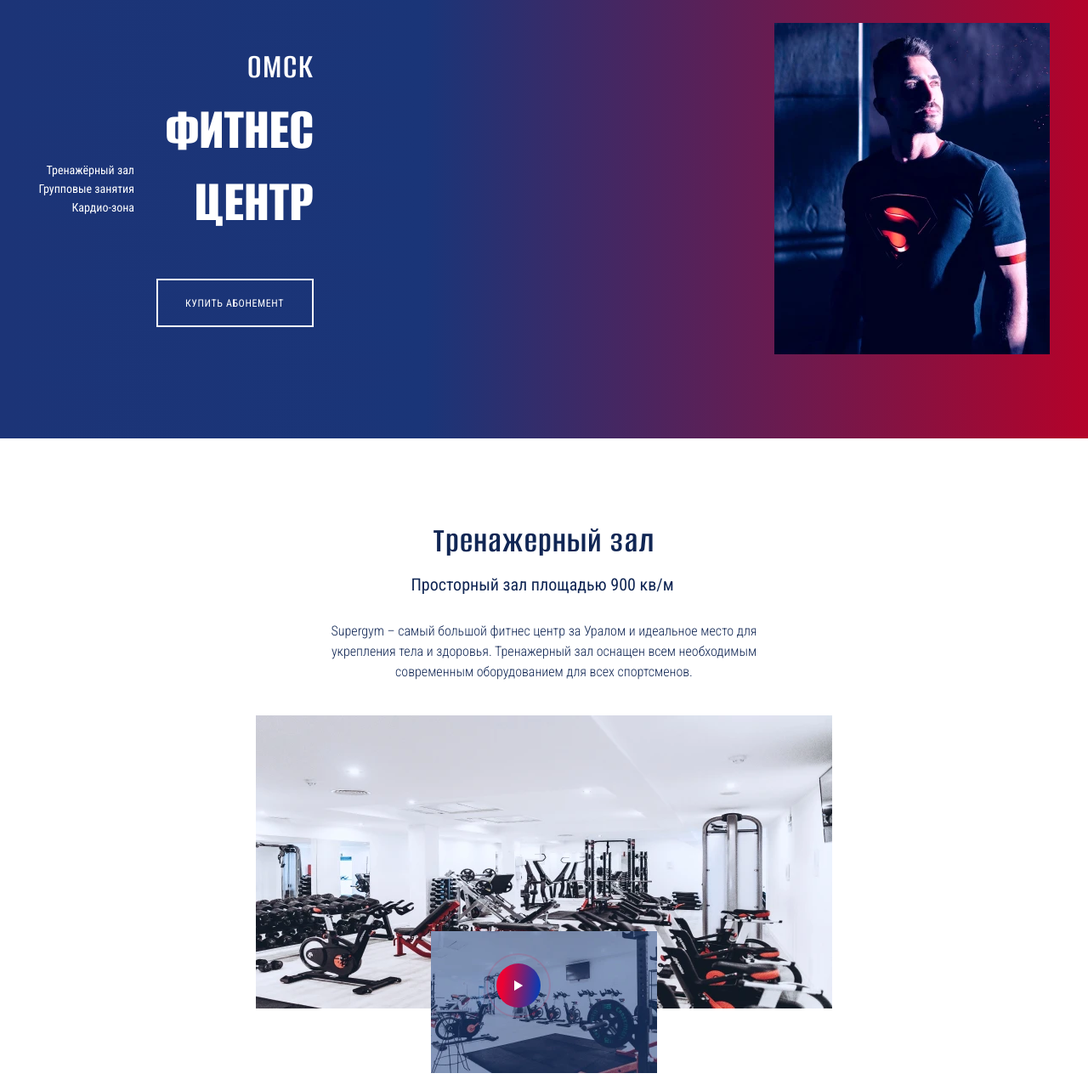
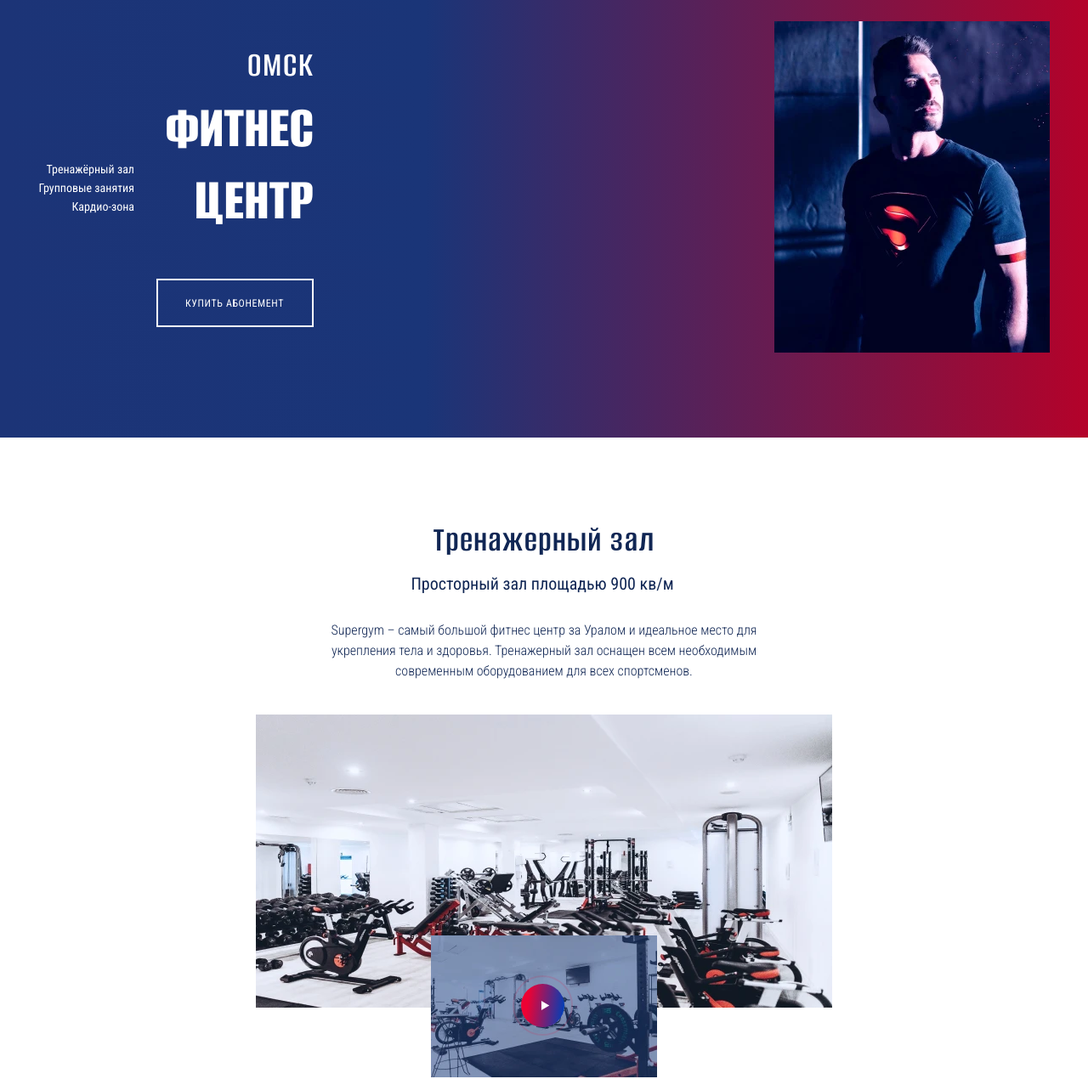
Before and after one commit to mgDentist/maxim-grigoryev-fitness-accelerator, a website: page source/index.html in a window 1280 px wide. Shown: the part 59-1329 px from the top of the page at 85% size. Drawn offline with nearby package versions, Linux system fonts and the light colour scheme; files that its build step writes are made by us from their sources; grey boxes are pictures that could not be loaded; files whose address does not match are found by name.

Commit message:
Добавляет PP для header, hero, gym

```diff
--- a/source/index.html
+++ b/source/index.html
@@ -22,8 +22,8 @@
     </header>
     <main>
       <section class="main__section hero">
+        <h1 class="visually-hidden">Спортзал Supergym</h1>
         <div class="container hero__container">
-          <h1 class="visually-hidden">Спортзал Supergym</h1>
           <div class="hero__left-text-wrapper">
             <p class="hero__left-text">
               Тренажёрный&nbsp;зал<br> Групповые&nbsp;занятия<br> Кардио-зона
--- a/source/sass/blocks/gym.scss
+++ b/source/sass/blocks/gym.scss
@@ -6,7 +6,7 @@
   }
 
   @include vp-767 {
-    padding: 71px 0 70px;
+    padding: 71px 0 64px;
   }
 }
 
@@ -42,7 +42,7 @@
 }
 
 .gym__title {
-  margin-bottom: 33px;
+  margin-bottom: 34px;
   font-family: "Alumni Sans", sans-serif;
   font-size: 54px;
   font-weight: 600;
@@ -138,7 +138,7 @@
   left: -63px;
 
   @include vp-1365 {
-    bottom: -83px;
+    bottom: -89px;
     left: 50%;
     transform: translateX(-50%);
   }
@@ -175,14 +175,14 @@
   display: flex;
   justify-content: center;
   align-items: center;
-  top: 27%;
-  left: 36%;
+  top: 33%;
+  left: 40%;
   width: 72px;
   height: 72px;
   border-radius: 50%;
   background: linear-gradient(97deg, #ED0233 17.6%, #003EB7 95.31%);
   outline: 2px solid #ed023320;
-  outline-offset: 14px;
+  outline-offset: 11px;
   // pointer-events: none;
   cursor: pointer;
 
@@ -210,30 +210,33 @@
   }
 
   @include vp-1365 {
-    width: 52px;
-    height: 52px;
-    top: 22%;
-    left: 29%;
-    outline-offset: 10px;
+    width: 51px;
+    height: 51px;
+    top: 33%;
+    left: 40%;
+    outline-offset: 8px;
   }
 
   @include vp-767 {
-    top: 23%;
-    left: 32%;
+    top: 33%;
+    left: 42%;
   }
 }
 
 .gym__svg-button {
-  width: 17px;
-  height: 17px;
+  margin-left: 6px;
+  width: 14px;
+  height: 14px;
   fill: $color-default-white;
 
   @include vp-1365 {
-    width: 12px;
-    height: 12px;
+    width: 11px;
+    height: 11px;
   }
 
-  @include vp-767 {}
+  @include vp-767 {
+    margin-left: 3px;
+  }
 
   @include hover-focus {
     fill: $color-default-blue;
--- a/source/sass/blocks/hero.scss
+++ b/source/sass/blocks/hero.scss
@@ -1,14 +1,16 @@
 .hero {
+  margin-top: -1px;
   padding-bottom: size(120px);
   background: linear-gradient(90deg, #1C3477 0%, #1C3477 0.01%, #1A3578 39.11%, #73184B 75.5%, #B4022A 100%);
   color: $color-default-white;
 
   @include vp-1365 {
-    padding-bottom: 99px;
+    margin-top: -2px;
+    padding-bottom: 100px;
   }
 
   @include vp-767 {
-    padding-bottom: 70px;
+    padding-bottom: 56px;
   }
 }
 
@@ -31,10 +33,15 @@
   display: grid;
   grid-template-columns: 113px 270px;
   column-gap: 18px;
+  grid-template-areas:
+  "ltext rtext"
+  "buy-button buy-button";
+  padding-bottom: 45px;
 
   @include vp-1365 {
     grid-template-columns: 113px 185px;
     column-gap: 26px;
+    padding-bottom: 14px;
   }
 
   @include vp-767 {
@@ -44,14 +51,15 @@
 }
 
 .hero__left-text {
-  margin-top: 90px;
+  grid-area: ltext;
+  margin-top: 145px;
   align-self: center;
   text-align: right;
   font-size: 14px;
   line-height: 22px;
 
   @include vp-1365 {
-    margin-top: 73px;
+    margin-top: 105px;
   }
 
   @include vp-767 {
@@ -62,7 +70,8 @@
 }
 
 .hero__right-text {
-  padding-top: 63px;
+  grid-area: rtext;
+  padding-top: 62px;
   padding-right: 16px;
   text-align: right;
   text-transform: uppercase;
@@ -73,13 +82,13 @@
   }
 
   @include vp-767 {
-    padding-top: 40px;
+    padding-top: 41px;
   }
 }
 
 .hero__inner-text {
   &--city {
-    margin-bottom: 10px;
+    margin-bottom: 11px;
     font-family: "Alumni Sans", sans-serif;
     font-size: 54px;
     font-weight: 600;
@@ -87,6 +96,7 @@
     letter-spacing: 1.62px;
 
     @include vp-1365 {
+      margin-bottom: 10px;
       font-size: 42px;
       line-height: 42px;
       letter-spacing: 1.26px;
@@ -122,12 +132,13 @@
 }
 
 .hero__button {
+  grid-area: buy-button;
   max-width: 290px;
   grid-column: 2;
   display: flex;
   justify-content: center;
   align-items: center;
-  margin-top: -100px;
+  // margin-top: -100px;
   margin-left: 8px;
   padding: 25px 55px;
   justify-self: center;
@@ -144,7 +155,7 @@
 
   @include vp-1365 {
     width: 100%;
-    margin-top: -47px;
+    // margin-top: -47px;
     margin-left: 0;
     padding: 20px 32px 19px 31px;
     font-weight: 400;
```
Also changed, not shown: build/css/style.css, build/css/style.min.css, build/index.html, 1 other file.
